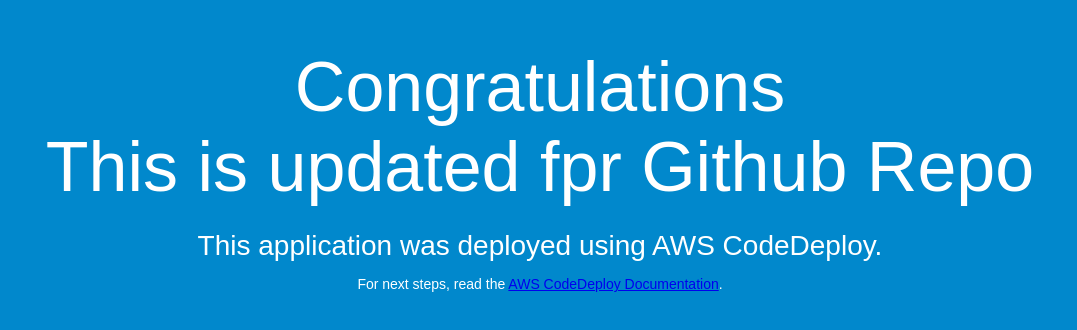
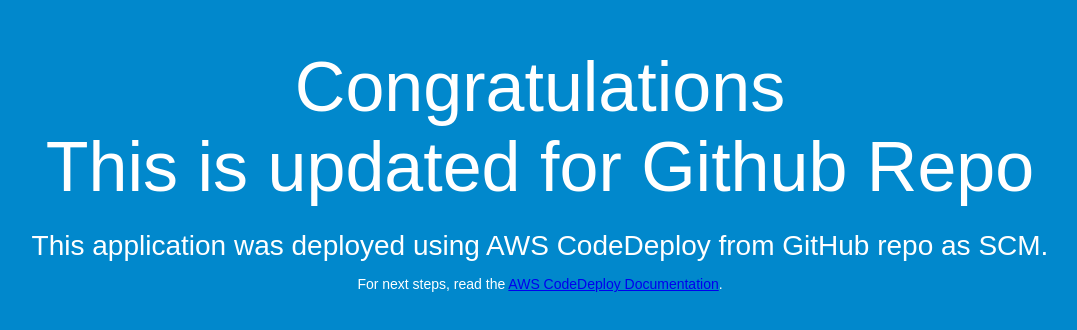
Before and after one commit to souravchandra18/CodeDeploy-Linux, a plain HTML site: page index.html in a window 1280 px wide. Shown: the whole page, without its empty margins (100-1177 px from the left). Drawn offline with Linux system fonts and the light colour scheme.

Commit message:
Update index.html

```diff
--- a/index.html
+++ b/index.html
@@ -26,8 +26,8 @@
 </head>
 <body>
   <div align="center">
-    <h1>Congratulations<br/>This is updated fpr Github Repo</h1>
-    <h2>This application was deployed using AWS CodeDeploy.</h2>
+    <h1>Congratulations<br/>This is updated for Github Repo</h1>
+    <h2>This application was deployed using AWS CodeDeploy from GitHub repo as SCM.</h2>
     <p>For next steps, read the <a href="http://aws.amazon.com/documentation/codedeploy">AWS CodeDeploy Documentation</a>.</p>
   </div>
 </body>
```
